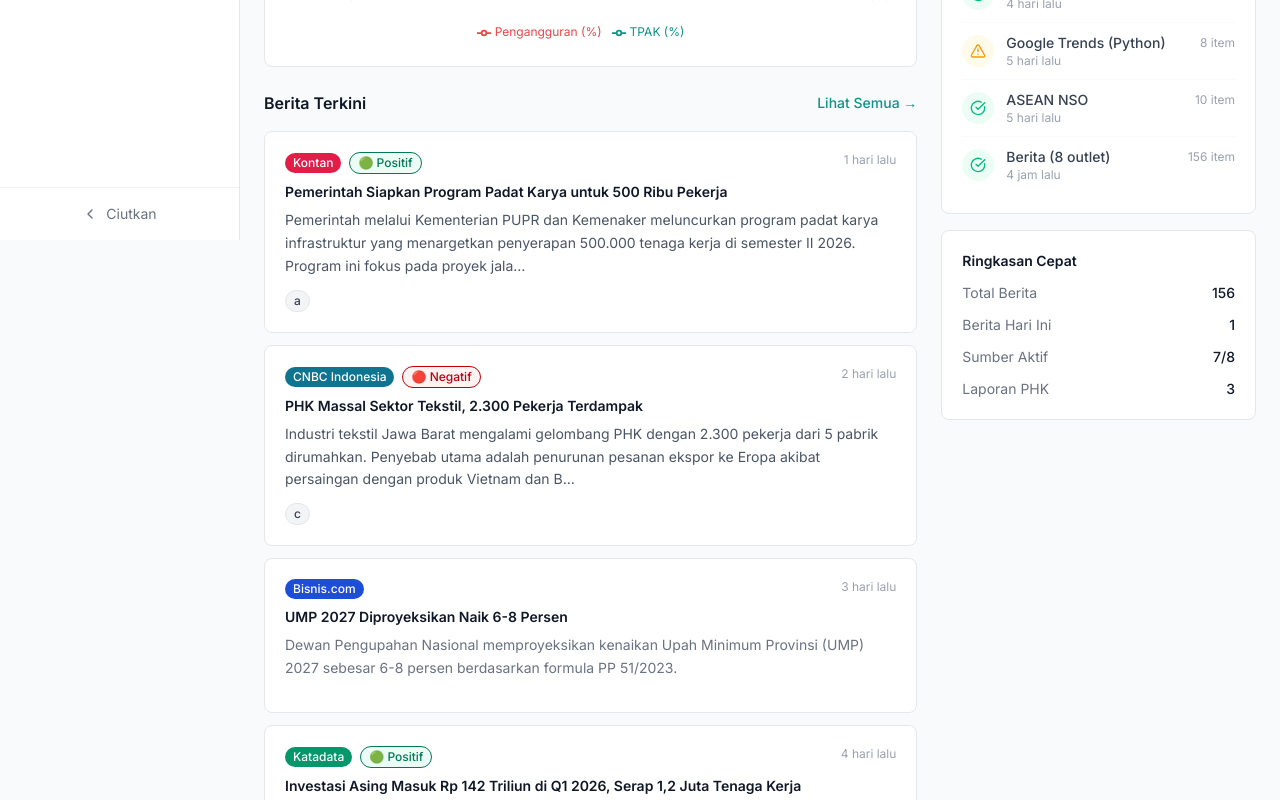
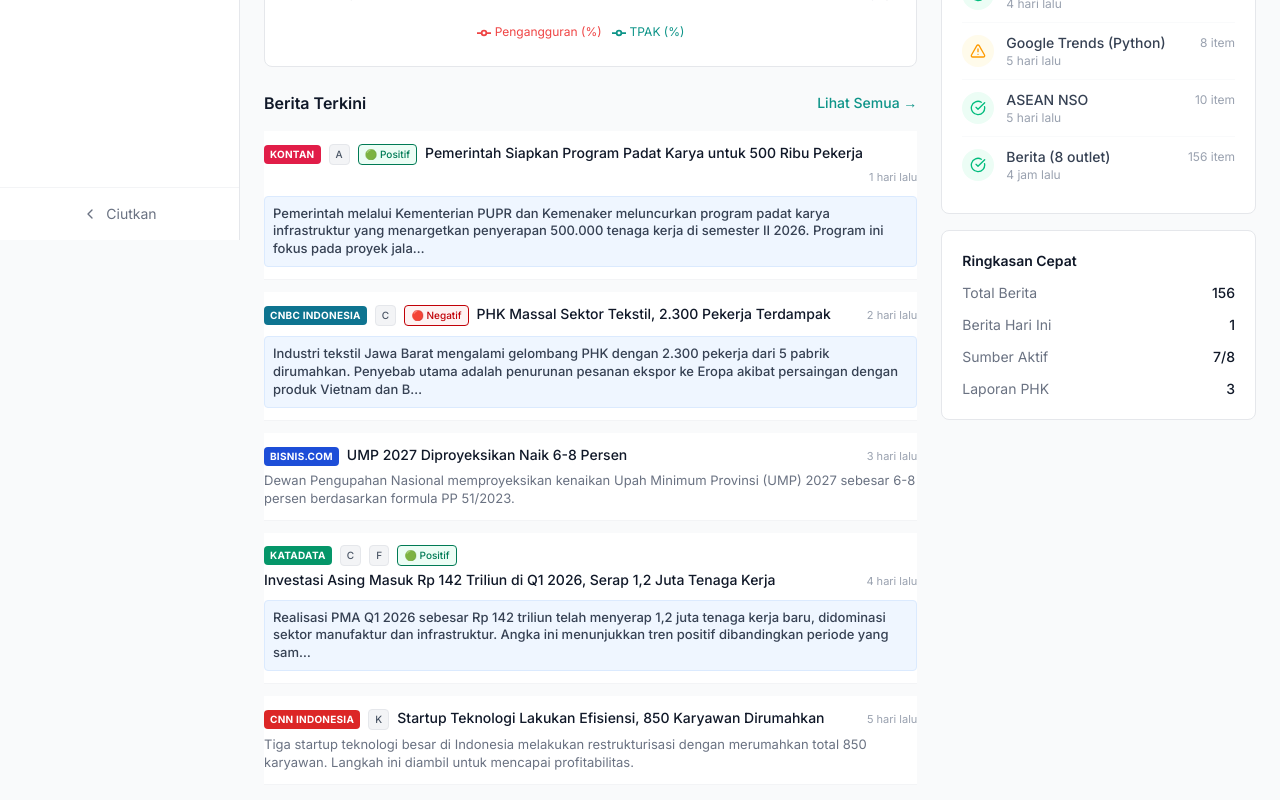
Before and after one commit to jiprastyo/DashboadPercobaan, a Next.js app: page / in a window 1280 px wide. Shown: the part 560-1360 px from the top of the page. Built offline with nearby package versions, Linux system fonts and the light colour scheme.

Commit message:
feat: ultra-dense UI, collapsible filters, province grouping, and html entity stripping

```diff
--- a/src/app/api/news/route.ts
+++ b/src/app/api/news/route.ts
@@ -11,6 +11,7 @@ export async function GET(request: Request) {
   const search = searchParams.get('search')?.toLowerCase() || '';
   const sources = searchParams.get('sources')?.split(',').filter(Boolean) || [];
   const sectors = searchParams.get('sectors')?.split(',').filter(Boolean) || [];
+  const provinces = searchParams.get('provinces')?.split(',').filter(Boolean) || [];
 
   if (!cachedNews) {
     const dataPath = path.join(process.cwd(), 'data', 'news', 'historical-seed.json');
@@ -40,6 +41,13 @@ export async function GET(request: Request) {
     filtered = filtered.filter(n => n.sector_tags?.some((t: string) => sectors.includes(t)));
   }
 
+  if (provinces.length > 0) {
+    filtered = filtered.filter(n => {
+      const text = `${n.title || ''} ${n.excerpt || ''}`.toLowerCase();
+      return provinces.some((p: string) => text.includes(p.toLowerCase()));
+    });
+  }
+
   const total = filtered.length;
   const start = (page - 1) * limit;
   const paginated = filtered.slice(start, start + limit);
--- a/src/app/berita/page.tsx
+++ b/src/app/berita/page.tsx
@@ -1,19 +1,22 @@
 'use client';
 
 import { useState, useEffect } from 'react';
-import { NEWS_SOURCES, KBLI_SECTORS } from '@/lib/constants';
+import { NEWS_SOURCES, KBLI_SECTORS, PROVINCES } from '@/lib/constants';
 import SearchBar from '@/components/ui/SearchBar';
 import FilterGroup from '@/components/ui/FilterGroup';
 import Pagination from '@/components/ui/Pagination';
 import NewsCard from '@/components/cards/NewsCard';
+import { ChevronDown, ChevronUp, Filter } from 'lucide-react';
 
-const ITEMS_PER_PAGE = 10;
+const ITEMS_PER_PAGE = 15; // Increased items per page for denser UI
 
 export default function BeritaPage() {
   const [search, setSearch] = useState('');
   const [selectedSources, setSelectedSources] = useState<string[]>([]);
   const [selectedSectors, setSelectedSectors] = useState<string[]>([]);
+  const [selectedProvinces, setSelectedProvinces] = useState<string[]>([]);
   const [page, setPage] = useState(1);
+  const [showFilters, setShowFilters] = useState(false);
 
   const [news, setNews] = useState<any[]>([]);
   const [total, setTotal] = useState(0);
@@ -29,7 +32,8 @@ export default function BeritaPage() {
           limit: ITEMS_PER_PAGE.toString(),
           search: search,
           sources: selectedSources.join(','),
-          sectors: selectedSectors.join(',')
+          sectors: selectedSectors.join(','),
+          provinces: selectedProvinces.join(',')
         });
 
         const res = await fetch(`/api/news?${query.toString()}`);
@@ -51,7 +55,7 @@ export default function BeritaPage() {
     }, 300);
 
     return () => clearTimeout(timeout);
-  }, [page, search, selectedSources, selectedSectors]);
+  }, [page, search, selectedSources, selectedSectors, selectedProvinces]);
 
   const handleSearchChange = (val: string) => {
     setSearch(val);
@@ -65,17 +69,41 @@ export default function BeritaPage() {
     setSelectedSectors(val);
     setPage(1);
   };
+  const handleProvinceChange = (val: string[]) => {
+    setSelectedProvinces(val);
+    setPage(1);
+  };
+
+  const activeFilterCount = selectedSources.length + selectedSectors.length + selectedProvinces.length;
 
   return (
-    <div className="space-y-6">
-      {/* Search & Filters */}
-      <div className="bg-white border border-gray-200 rounded-lg p-5 space-y-4 shadow-sm">
+    <div className="space-y-3">
+      {/* Search Bar - Always Visible */}
+      <div className="flex gap-2 items-center">
+        <div className="flex-1">
           <SearchBar
             placeholder="Cari dari 62.000+ arsip berita historis..."
             value={search}
             onChange={handleSearchChange}
           />
+        </div>
+        <button
+          onClick={() => setShowFilters(!showFilters)}
+          className={`flex items-center gap-1.5 px-3 py-2 text-sm font-medium border rounded-md transition-colors whitespace-nowrap ${
+            showFilters || activeFilterCount > 0
+              ? 'bg-blue-50 border-blue-200 text-blue-700'
+              : 'bg-white border-gray-300 text-gray-700 hover:bg-gray-50'
+          }`}
+        >
+          <Filter className="w-4 h-4" />
+          <span>Filter {activeFilterCount > 0 && `(${activeFilterCount})`}</span>
+          {showFilters ? <ChevronUp className="w-4 h-4" /> : <ChevronDown className="w-4 h-4" />}
+        </button>
+      </div>
 
+      {/* Collapsible Filters */}
+      {showFilters && (
+        <div className="bg-white border border-gray-200 rounded-lg p-4 shadow-sm grid grid-cols-1 md:grid-cols-3 gap-4">
           <FilterGroup
             label="Sumber"
             options={NEWS_SOURCES.map((s) => ({
@@ -88,7 +116,7 @@ export default function BeritaPage() {
           />
 
           <FilterGroup
-          label="Sektor"
+            label="Sektor KBLI"
             options={KBLI_SECTORS.map((s) => ({
               id: s.id,
               label: `${s.icon} ${s.label}`,
@@ -96,27 +124,38 @@ export default function BeritaPage() {
             selected={selectedSectors}
             onChange={handleSectorChange}
           />
+
+          <FilterGroup
+            label="Provinsi"
+            options={PROVINCES.map((p) => ({
+              id: p.name,
+              label: p.name,
+            }))}
+            selected={selectedProvinces}
+            onChange={handleProvinceChange}
+          />
         </div>
+      )}
 
       {/* Results count */}
-      <div className="flex items-center justify-between">
-        <p className="text-sm text-gray-500 font-medium">
-          Menampilkan <span className="text-blue-600 font-bold">{total.toLocaleString()}</span> berita historis
+      <div className="flex items-center justify-between mt-2 mb-1">
+        <p className="text-[13px] text-gray-500 font-medium">
+          Menampilkan <span className="text-blue-600 font-bold">{total.toLocaleString()}</span> artikel
           {search && <span className="italic"> untuk &ldquo;{search}&rdquo;</span>}
         </p>
       </div>
 
       {/* News List */}
+      <div className="bg-white border border-gray-200 rounded-lg shadow-sm overflow-hidden">
         {loading ? (
-        <div className="py-12 flex justify-center items-center">
-          <div className="animate-spin rounded-full h-8 w-8 border-b-2 border-blue-600"></div>
-          <span className="ml-3 text-gray-500 font-medium">Memuat Arsip Database...</span>
+          <div className="py-8 flex justify-center items-center">
+            <div className="animate-spin rounded-full h-5 w-5 border-b-2 border-blue-600"></div>
+            <span className="ml-3 text-sm text-gray-500 font-medium">Memuat Arsip...</span>
           </div>
         ) : news.length > 0 ? (
-        <div className="space-y-4">
+          <div className="flex flex-col">
             {news.map((article) => {
               const sourceInfo = NEWS_SOURCES.find((s) => s.id === article.source);
-
               return (
                 <NewsCard
                   key={article.id}
@@ -128,23 +167,27 @@ export default function BeritaPage() {
                   excerpt={article.excerpt}
                   sectorTags={article.keywords_matched || article.sector_tags}
                   url={article._source_url}
+                  className="border-x-0 first:border-t-0 last:border-b-0 rounded-none px-4"
                 />
               );
             })}
           </div>
         ) : (
-        <div className="bg-white border border-gray-200 rounded-lg p-10 text-center shadow-sm">
-          <p className="text-gray-500 font-medium">Tidak ada berita yang cocok dengan filter pencarian.</p>
+          <div className="py-10 text-center">
+            <p className="text-gray-500 text-sm font-medium">Tidak ada berita yang cocok dengan filter pencarian.</p>
           </div>
         )}
+      </div>
 
       {/* Pagination */}
       {!loading && totalPages > 1 && (
+        <div className="pt-2">
           <Pagination
             currentPage={page}
             totalPages={totalPages}
             onPageChange={setPage}
           />
+        </div>
       )}
     </div>
   );
--- a/src/components/cards/NewsCard.tsx
+++ b/src/components/cards/NewsCard.tsx
@@ -20,6 +20,19 @@ interface NewsCardProps {
   className?: string;
 }
 
+function cleanText(text: string): string {
+  if (!text) return '';
+  return text
+    .replace(/&nbsp;/g, ' ')
+    .replace(/&#39;/g, "'")
+    .replace(/&quot;/g, '"')
+    .replace(/&amp;/g, '&')
+    .replace(/&lt;/g, '<')
+    .replace(/&gt;/g, '>')
+    .replace(/\s+/g, ' ')
+    .trim();
+}
+
 export default function NewsCard({
   title,
   date,
@@ -32,58 +45,76 @@ export default function NewsCard({
   url,
   className,
 }: NewsCardProps) {
+  const cleanTitle = cleanText(title);
+  const cleanExcerpt = cleanText(excerpt);
+
+  // Check if excerpt is practically the same as the title (starts with title, or very similar)
+  // Google News often does "Title - Source ... excerpt"
+  const titleLower = cleanTitle.toLowerCase();
+  const excerptLower = cleanExcerpt.toLowerCase();
+
+  // Excerpt is considered redundant if it starts with the title, or if the title starts with the excerpt
+  const isExcerptRedundant =
+    excerptLower.startsWith(titleLower.substring(0, 30)) ||
+    titleLower.startsWith(excerptLower.substring(0, 30)) ||
+    cleanExcerpt.length < 20;
+
   return (
-    <div className={cn('bg-white border border-gray-200 rounded-lg p-5', className)}>
-      <div className="flex items-start justify-between gap-3 mb-2">
-        <div className="flex items-center gap-2 flex-wrap">
+    <div className={cn('bg-white border-b border-gray-100 py-3 hover:bg-gray-50 transition-colors', className)}>
+      <div className="flex flex-col gap-1.5">
+
+        {/* Top compact row: Source, Tags, Title, Date */}
+        <div className="flex flex-wrap items-baseline gap-x-2 gap-y-1">
           <span
-            className="inline-block px-2 py-0.5 text-xs font-medium rounded-full text-white"
+            className="inline-block px-1.5 py-0.5 text-[10px] font-bold rounded-sm text-white tracking-wide uppercase"
             style={{ backgroundColor: sourceColor || '#6B7280' }}
           >
             {sourceName}
           </span>
+
+          {sectorTags.map((tag) => (
+            <span key={tag} className="inline-block px-1.5 py-0.5 text-[10px] font-medium rounded-sm bg-gray-100 text-gray-600 border border-gray-200 uppercase tracking-wide">
+              {tag}
+            </span>
+          ))}
+
           {impactBadge && (
-            <span className={cn('inline-block px-2 py-0.5 text-xs font-medium rounded-full border', impactBadge.className)}>
+            <span className={cn('inline-block px-1.5 py-0.5 text-[10px] font-medium rounded-sm border', impactBadge.className)}>
               {impactBadge.emoji} {impactBadge.label}
             </span>
           )}
-        </div>
-        <span className="text-xs text-gray-400 whitespace-nowrap flex-shrink-0">
+
+          <h3 className="text-sm font-medium text-gray-900 inline">
+            <a
+              href={url}
+              target="_blank"
+              rel="noopener noreferrer"
+              className="hover:text-blue-600 transition-colors"
+            >
+              {cleanTitle}
+            </a>
+          </h3>
+
+          <span className="text-[11px] text-gray-400 ml-auto whitespace-nowrap">
             {formatRelativeTime(date)}
           </span>
         </div>
 
-      <h3 className="text-sm font-semibold text-gray-900 mb-2 leading-snug">
-        <a
-          href={url}
-          target="_blank"
-          rel="noopener noreferrer"
-          className="hover:text-[#0D9488] transition-colors"
-        >
-          {title}
-          <ExternalLink className="inline w-3 h-3 ml-1 opacity-0 group-hover:opacity-100" />
-        </a>
-      </h3>
-
-      {summary ? (
-        <p className="text-sm text-gray-600 mb-3 leading-relaxed">
-          {truncateText(summary, 200)}
-        </p>
-      ) : (
-        <p className="text-sm text-gray-500 mb-3 leading-relaxed">
-          {truncateText(excerpt, 180)}
+        {/* Excerpt (only if not redundant) */}
+        {!isExcerptRedundant && !summary && (
+          <p className="text-[13px] text-gray-500 leading-snug">
+            {truncateText(cleanExcerpt, 160)}
           </p>
         )}
 
-      {sectorTags.length > 0 && (
-        <div className="flex flex-wrap gap-1">
-          {sectorTags.map((tag) => (
-            <Badge key={tag} variant="default" size="sm">
-              {tag}
-            </Badge>
-          ))}
+        {/* Summary (if exists) */}
+        {summary && (
+          <p className="text-[13px] text-gray-700 font-medium leading-snug bg-blue-50 p-2 rounded border border-blue-100 mt-1">
+            {truncateText(cleanText(summary), 200)}
+          </p>
+        )}
+
       </div>
-      )}
     </div>
   );
 }
```
Lines whose indentation alone changed are shown as unchanged.
